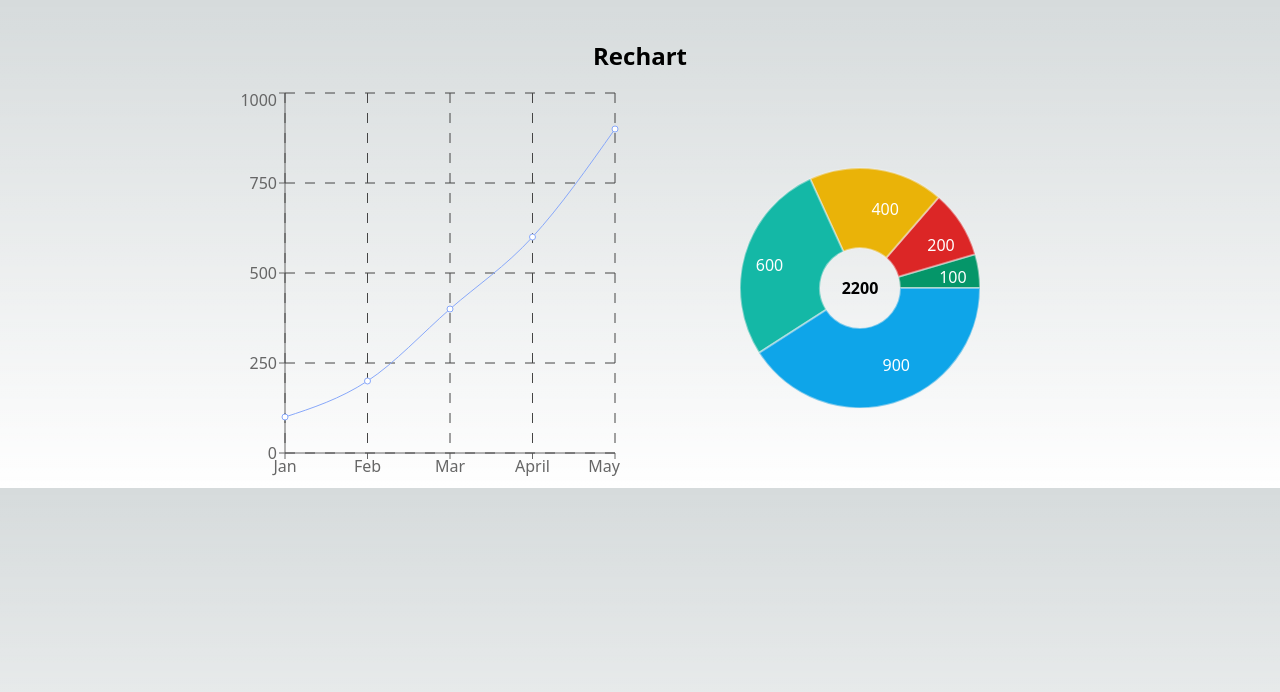
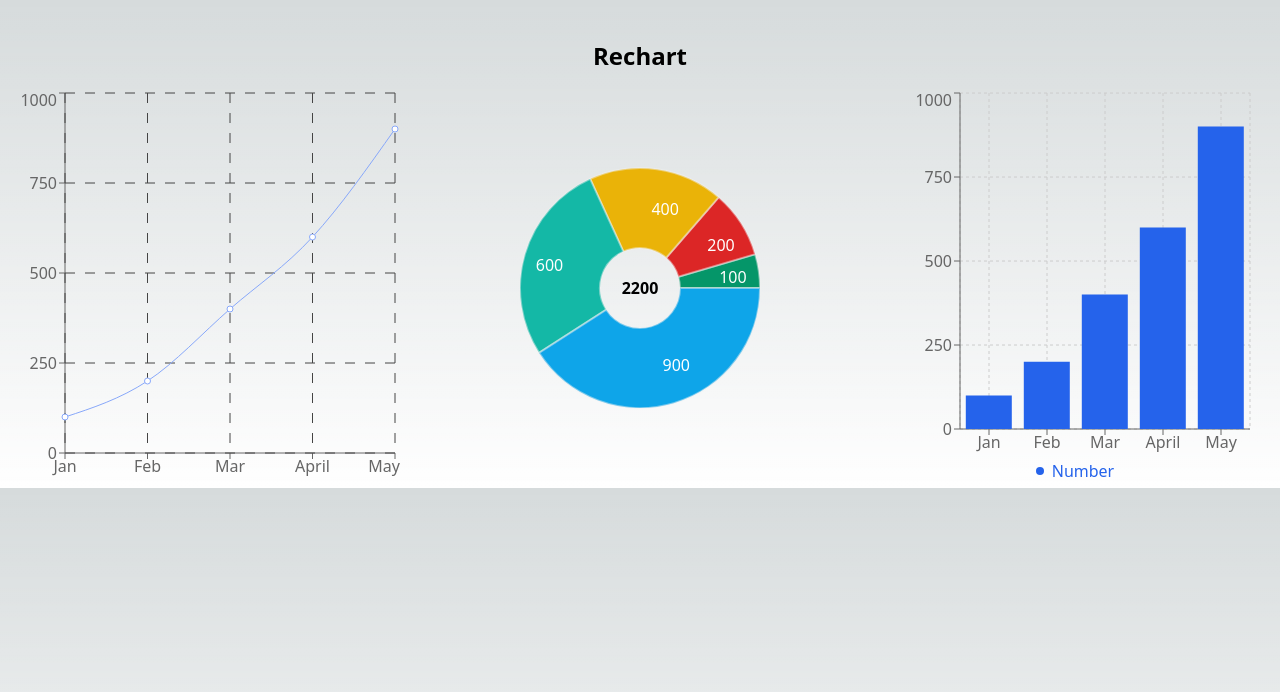
Before and after one commit to EtshD1/charty, a Next.js app: page /rechart in a window 1280 px wide. Shown: the top 692 px of the page. Built offline with nearby package versions, Linux system fonts and the light colour scheme.

Commit message:
Recharts: Bar Graph

```diff
--- /dev/null
+++ b/src/components/rechart/barchart.tsx
@@ -0,0 +1,63 @@
+import renderTooltipContent from "@/lib/helpers/recharts/renderTooltopContent";
+import {
+    Bar,
+    BarChart,
+    CartesianGrid,
+    Legend,
+    Tooltip,
+    XAxis,
+    YAxis,
+} from "recharts";
+
+const BarchartDiagram = ({ data }: { data: Data[] }) => {
+    return (
+        <BarChart
+            width={400}
+            height={400}
+            data={data}
+            margin={{
+                top: 5,
+                right: 30,
+                left: 20,
+                bottom: 5,
+            }}
+        >
+            <CartesianGrid strokeDasharray="3 3" />
+            <XAxis dataKey="name" />
+            <YAxis />
+            <Tooltip content={renderTooltipContent} />
+            <Legend
+                content={(e) => {
+                    console.log(e.payload);
+                    return (
+                        <div className="flex items-center justify-center">
+                            {e.payload &&
+                                e.payload.map((item, idx) => {
+                                    return (
+                                        <div
+                                            className="flex gap-2 capitalize"
+                                            key={`item-${idx}-${item.value}`}
+                                            style={{ color: item.color }}
+                                        >
+                                            <div className="flex items-center justify-center">
+                                                <div
+                                                    className="rounded-full p-1"
+                                                    style={{
+                                                        background: item.color,
+                                                    }}
+                                                ></div>
+                                            </div>
+                                            <div>{item.value}</div>
+                                        </div>
+                                    );
+                                })}
+                        </div>
+                    );
+                }}
+            />
+            <Bar dataKey="number" fill="#2563eb" />
+        </BarChart>
+    );
+};
+
+export default BarchartDiagram;
--- a/src/components/rechart/index.tsx
+++ b/src/components/rechart/index.tsx
@@ -1,6 +1,7 @@
 import { useEffect, useState } from "react";
 import LineChartDiagram from "./linechart";
 import PieChartDiagram from "./piechart";
+import BarchartDiagram from "./barchart";
 
 const Rechart = () => {
     const [data, setData] = useState<{ name: string; number: number }[]>();
@@ -35,6 +36,7 @@
         <div className="flex gap-10">
             <LineChartDiagram data={data} />
             <PieChartDiagram data={data} />
+            <BarchartDiagram data={data} />
         </div>
     );
 };
```
